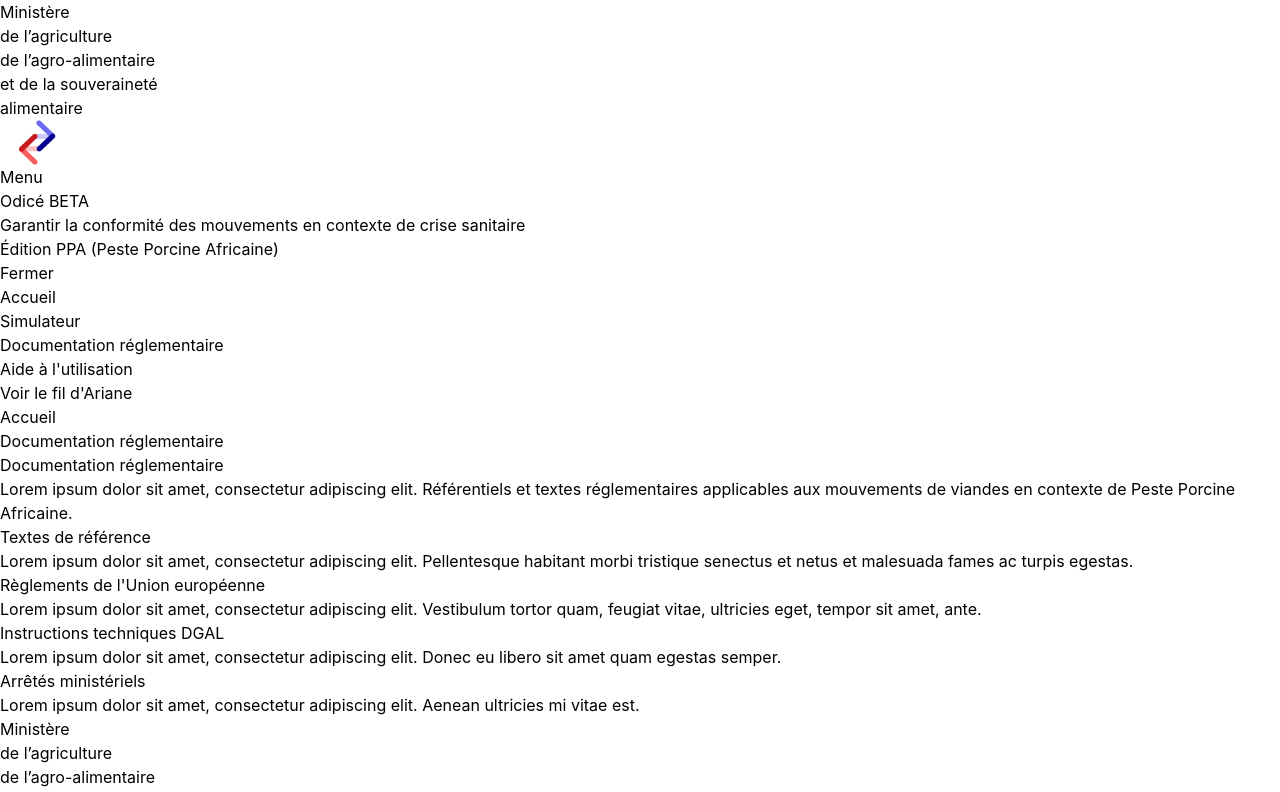
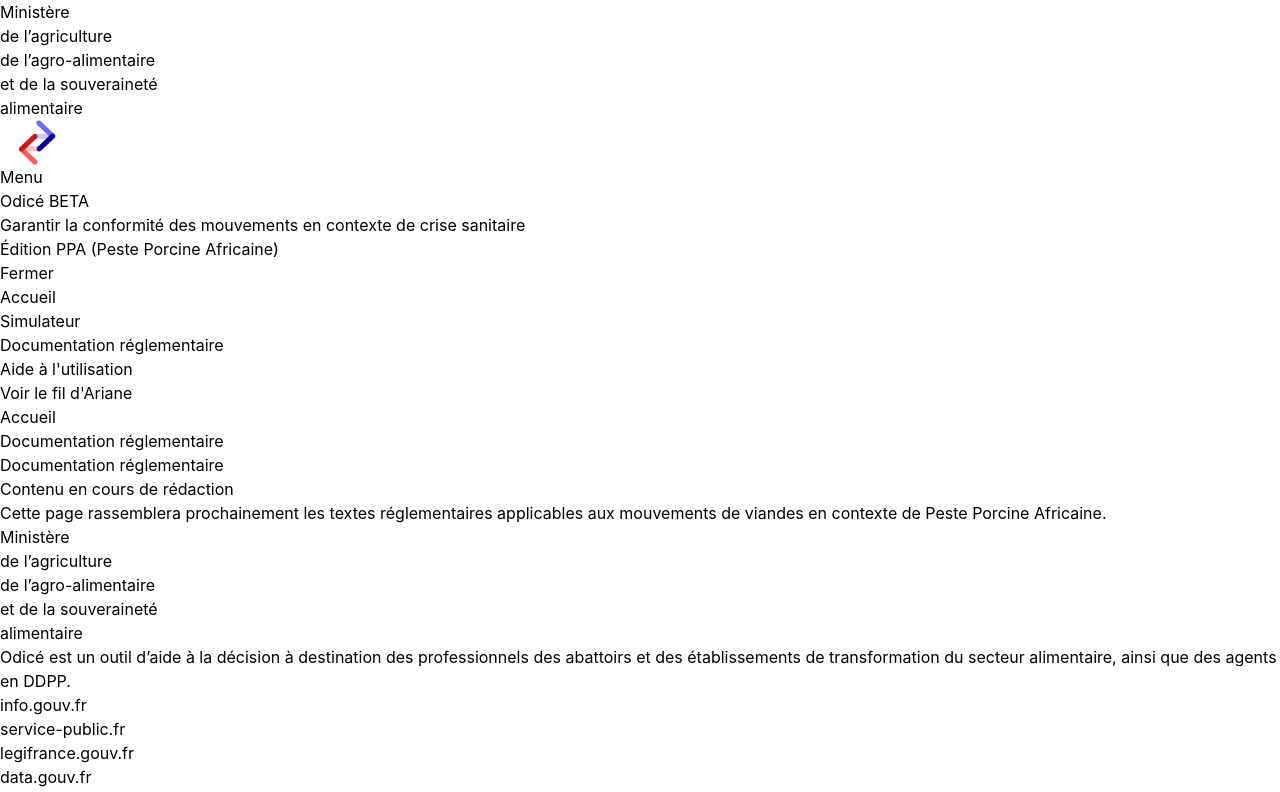
Before and after one commit to betagouv/odice, a React (Vite) app: page /documentation-reglementaire in a window 1280 px wide. Shown: the top 792 px of the page. Built offline with nearby package versions, Linux system fonts and the light colour scheme; no server answers.

Commit message:
feat(documentation): remplace le lorem par un callout en cours de rédaction
La page réglementaire affiche un callout d'attente en attendant la rédaction du contenu.

```diff
--- a/src/features/documentation/pages/DocumentationReglementairePage.tsx
+++ b/src/features/documentation/pages/DocumentationReglementairePage.tsx
@@ -4,8 +4,6 @@
 import { PageTitle } from "@shared/components/PageTitle";
 
 export function DocumentationReglementairePage() {
-  // TODO: rédiger / référencer la documentation réglementaire PPA (instructions techniques,
-  // arrêtés, règlements UE applicables) avec liens vers Légifrance et FranceAgriMer.
   return (
     <PageContainer>
       <PageTitle>Documentation réglementaire</PageTitle>
@@ -16,34 +14,14 @@
       <div className="fr-grid-row fr-grid-row--gutters fr-mt-2w">
         <div className="fr-col-12 fr-col-md-8">
           <h1>Documentation réglementaire</h1>
-          <p className="fr-text--lead">
-            Lorem ipsum dolor sit amet, consectetur adipiscing elit. Référentiels et textes
-            réglementaires applicables aux mouvements de viandes en contexte de Peste Porcine
-            Africaine.
-          </p>
 
-          <h2>Textes de référence</h2>
-          <p>
-            Lorem ipsum dolor sit amet, consectetur adipiscing elit. Pellentesque habitant morbi
-            tristique senectus et netus et malesuada fames ac turpis egestas.
-          </p>
-
-          <h2>Règlements de l'Union européenne</h2>
-          <p>
-            Lorem ipsum dolor sit amet, consectetur adipiscing elit. Vestibulum tortor quam, feugiat
-            vitae, ultricies eget, tempor sit amet, ante.
-          </p>
-
-          <h2>Instructions techniques DGAL</h2>
-          <p>
-            Lorem ipsum dolor sit amet, consectetur adipiscing elit. Donec eu libero sit amet quam
-            egestas semper.
-          </p>
-
-          <h2>Arrêtés ministériels</h2>
-          <p>
-            Lorem ipsum dolor sit amet, consectetur adipiscing elit. Aenean ultricies mi vitae est.
-          </p>
+          <div className="fr-callout fr-icon-information-line">
+            <h2 className="fr-callout__title">Contenu en cours de rédaction</h2>
+            <p className="fr-callout__text">
+              Cette page rassemblera prochainement les textes réglementaires applicables aux
+              mouvements de viandes en contexte de Peste Porcine Africaine.
+            </p>
+          </div>
         </div>
       </div>
     </PageContainer>
```
